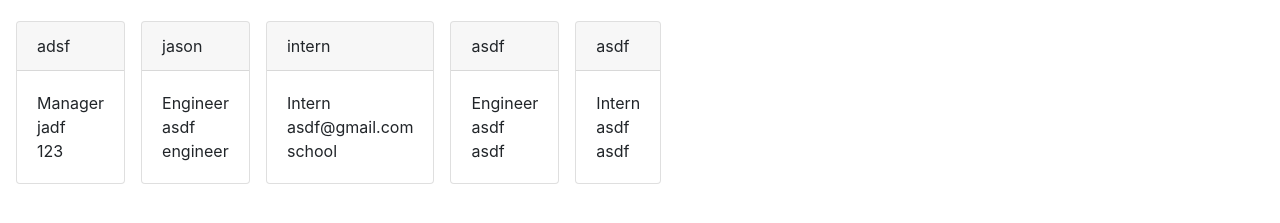
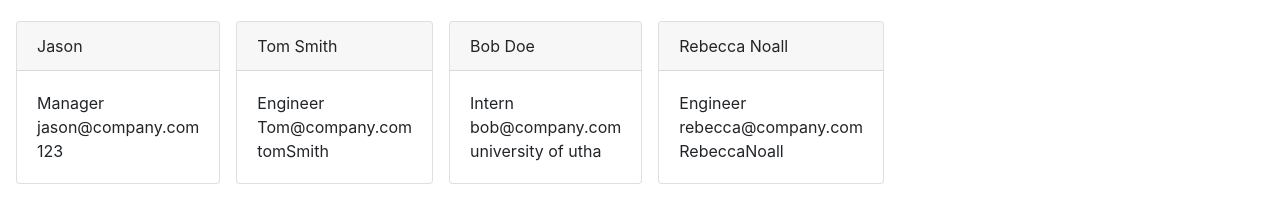
Before and after one commit to JasonWisniewski/team-profile-generator, a website: page output/index.html in a window 1280 px wide. Shown: the part 147-370 px from the top of the page. Drawn offline with nearby package versions, Linux system fonts and the light colour scheme.

Commit message:
screen shot of html

```diff
--- a/output/index.html
+++ b/output/index.html
@@ -17,48 +17,39 @@
     <main class="m-2 d-flex">
       <section class="card m-2">
         <div class="card-header">
-          adsf
+          Jason
         </div>
         <div class="card-body justify-content-">
           Manager<br>
-          jadf<br>
+          jason@company.com<br>
           123<br>
         </div>
       </section><section class="card m-2">
         <div class="card-header">
-          jason
+          Tom Smith
         </div>
         <div class="card-body justify-content-">
           Engineer<br>
-          asdf<br>
-          engineer<br>
+          Tom@company.com<br>
+          tomSmith<br>
         </div>
       </section><section class="card m-2">
         <div class="card-header">
-          intern
+          Bob Doe
         </div>
         <div class="card-body justify-content-">
           Intern<br>
-          asdf@gmail.com<br>
-          school<br>
+          bob@company.com<br>
+          university of utha<br>
         </div>
       </section><section class="card m-2">
         <div class="card-header">
-          asdf
+          Rebecca Noall
         </div>
         <div class="card-body justify-content-">
           Engineer<br>
-          asdf<br>
-          asdf<br>
-        </div>
-      </section><section class="card m-2">
-        <div class="card-header">
-          asdf
-        </div>
-        <div class="card-body justify-content-">
-          Intern<br>
-          asdf<br>
-          asdf<br>
+          rebecca@company.com<br>
+          RebeccaNoall<br>
         </div>
       </section>
     </main>
```
Also changed, not shown: assets/images/screenshot.png.
